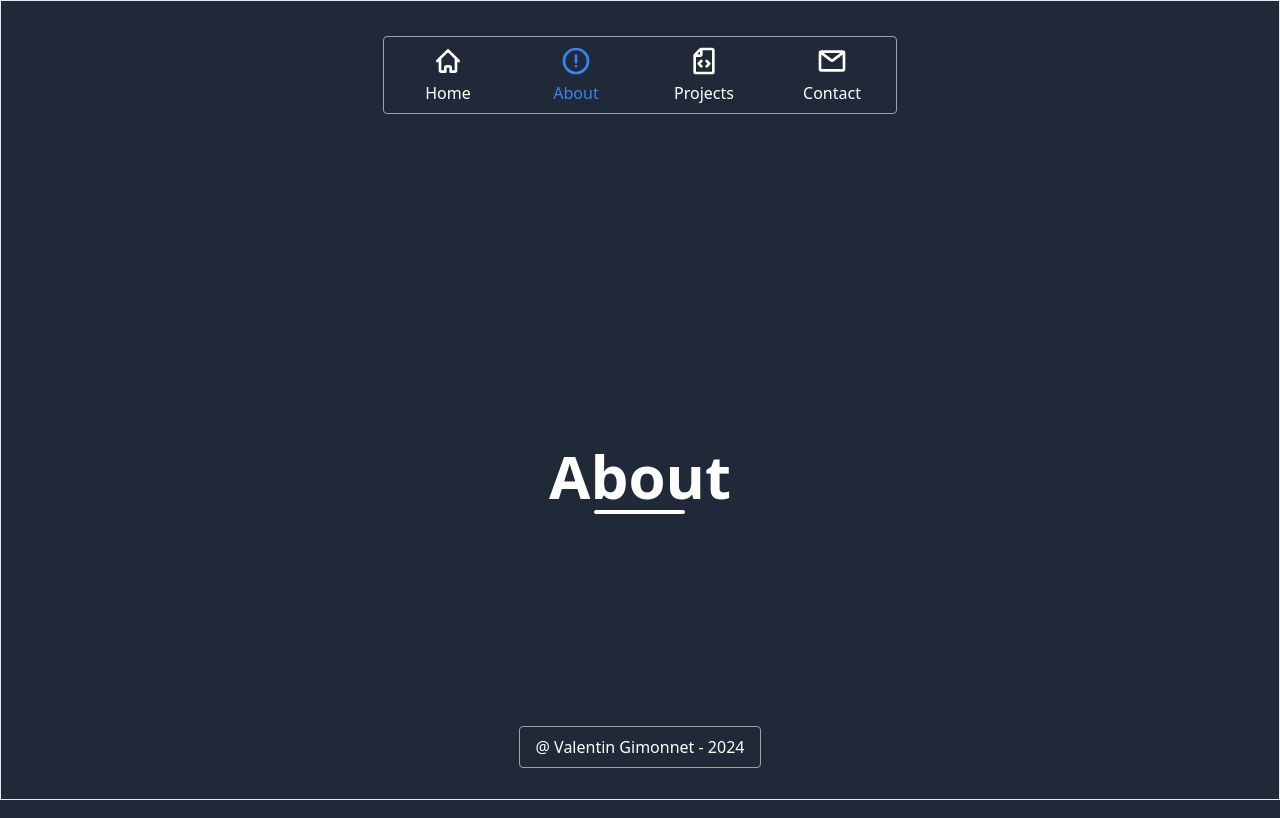
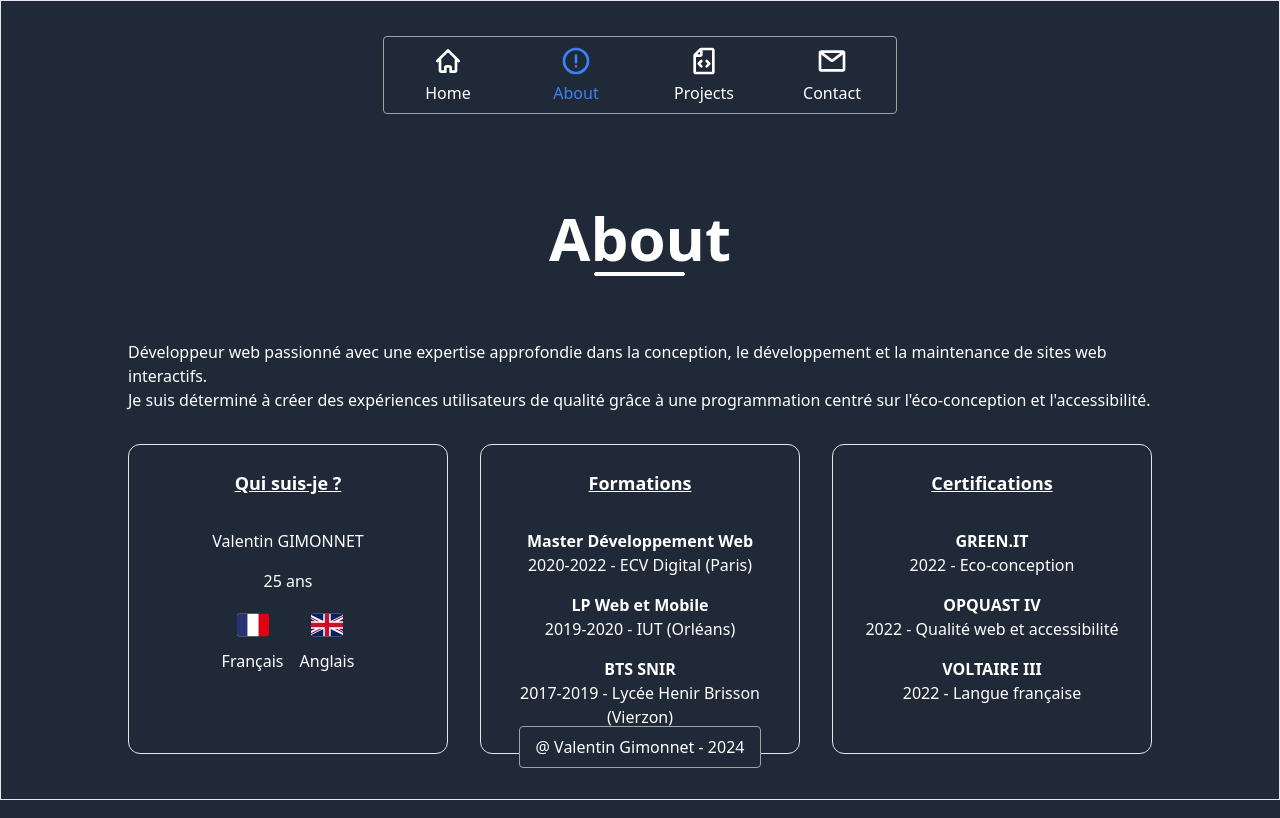
Before and after one commit to vgimonnet/portfolio-react, a React (Vite) app: page / in a window 1280 px wide. Both pictures are taken after a click on the button "About". Built offline with nearby package versions, Linux system fonts and the light colour scheme.

Commit message:
about section style

```diff
--- a/src/components/sections/About.tsx
+++ b/src/components/sections/About.tsx
@@ -1,12 +1,112 @@
+type LANGUAGE = {
+  flag: string;
+  lang: string;
+}
+
+const LANGUAGES: LANGUAGE[] = [
+  {
+    flag: `
+      <svg class="w-8 h-8 rounded" xmlns="http://www.w3.org/2000/svg" shape-rendering="geometricPrecision" text-rendering="geometricPrecision" image-rendering="optimizeQuality" fill-rule="evenodd" clip-rule="evenodd" viewBox="0 0 512 356.18">
+      <path fill="#E1000F" d="M345.04 0h139C499.44.1 512 12.72 512 28.13v299.91c0 15.47-12.65 28.13-28.13 28.14H345.04V0zM15.11 352.95zm-9.54-8.15z"/><path fill="#fff" d="M27.96 0h317.08v356.18H27.98C12.57 356.09 0 343.46 0 328.04V28.14C0 12.72 12.56.1 27.96 0z"/><path fill="#273375" d="M27.96 0h138.99v356.18H28c-15.42-.08-28-12.71-28-28.14V28.14C0 12.72 12.56.1 27.96 0z"/>
+      </svg>
+    `,
+    lang: 'Français',
+  },
+  {
+    flag: `
+      <svg class="w-8 h-8 rounded" version="1.1" id="Layer_1" xmlns="http://www.w3.org/2000/svg" xmlns:xlink="http://www.w3.org/1999/xlink" x="0px" y="0px" viewBox="0 0 55.2 38.4" style="enable-background:new 0 0 55.2 38.4" xml:space="preserve">
+        <style type="text/css">.st0{fill:#FEFEFE;} .st1{fill:#C8102E;} .st2{fill:#012169;}</style><g><path class="st0" d="M2.87,38.4h49.46c1.59-0.09,2.87-1.42,2.87-3.03V3.03c0-1.66-1.35-3.02-3.01-3.03H3.01 C1.35,0.01,0,1.37,0,3.03v32.33C0,36.98,1.28,38.31,2.87,38.4L2.87,38.4z"/><polygon class="st1" points="23.74,23.03 23.74,38.4 31.42,38.4 31.42,23.03 55.2,23.03 55.2,15.35 31.42,15.35 31.42,0 23.74,0 23.74,15.35 0,15.35 0,23.03 23.74,23.03"/><path class="st2" d="M33.98,12.43V0h18.23c1.26,0.02,2.34,0.81,2.78,1.92L33.98,12.43L33.98,12.43z"/><path class="st2" d="M33.98,25.97V38.4h18.35c1.21-0.07,2.23-0.85,2.66-1.92L33.98,25.97L33.98,25.97z"/><path class="st2" d="M21.18,25.97V38.4H2.87c-1.21-0.07-2.24-0.85-2.66-1.94L21.18,25.97L21.18,25.97z"/><path class="st2" d="M21.18,12.43V0H2.99C1.73,0.02,0.64,0.82,0.21,1.94L21.18,12.43L21.18,12.43z"/><polygon class="st2" points="0,12.8 7.65,12.8 0,8.97 0,12.8"/><polygon class="st2" points="55.2,12.8 47.51,12.8 55.2,8.95 55.2,12.8"/><polygon class="st2" points="55.2,25.6 47.51,25.6 55.2,29.45 55.2,25.6"/><polygon class="st2" points="0,25.6 7.65,25.6 0,29.43 0,25.6"/><polygon class="st1" points="55.2,3.25 36.15,12.8 40.41,12.8 55.2,5.4 55.2,3.25"/><polygon class="st1" points="19.01,25.6 14.75,25.6 0,32.98 0,35.13 19.05,25.6 19.01,25.6"/><polygon class="st1" points="10.52,12.81 14.78,12.81 0,5.41 0,7.55 10.52,12.81"/><polygon class="st1" points="44.63,25.59 40.37,25.59 55.2,33.02 55.2,30.88 44.63,25.59"/></g>
+      </svg>
+    `,
+    lang: 'Anglais'
+  }
+]
+
 const About = () => {
 
+  const age = () => {
+    const today = new Date();
+    const birthdateDate = new Date('1998/04/21' );
+
+    let age = today.getFullYear() - birthdateDate.getFullYear();
+    const monthDiff = today.getMonth() - birthdateDate.getMonth();
+    if (monthDiff < 0 || (monthDiff === 0 && today.getDate() < birthdateDate.getDate())) {
+      age--;
+    }
+
+    return age;
+  };
+
   return (
-    <section id="about" className="h-full relative flex justify-around items-center flex-col my-20 ">
+    <section id="about" className="h-fit relative flex items-center flex-col my-20 pb-16">
       <h1
         className="
           text-4xl lg:text-6xl font-bold relative pb-2
           before:content[''] before:absolute before:w-1/2 before:h-1 before:bottom-0 before:left-1/4 before:border before:border-white before:bg-white before:rounded"
       >About</h1>
+
+      <p className="mt-16">
+        Développeur web passionné avec une expertise approfondie dans la conception, le développement et la maintenance de sites web interactifs.
+        <br />
+        Je suis déterminé à créer des expériences utilisateurs de qualité grâce à une programmation centré sur l'éco-conception et l'accessibilité.
+      </p>
+
+      <div className="w-full flex flex-col gap-8 mt-8 justify-center md:flex-row">
+
+        <div className="border rounded-xl bg-gray-800 text-white px-4 py-6 flex flex-col items-center w-full gap-4 xl:w-about">
+          <p className="text-lg font-bold underline mb-4">Qui suis-je ?</p>
+          <p>Valentin GIMONNET</p>
+          <p>{age()} ans</p>
+          <ul className="flex flex-row justify-center items-center gap-4">
+            { LANGUAGES.map((language: LANGUAGE) => {
+              return (
+                <li className="flex flex-col justify-center items-center gap-2">
+                  <span aria-hidden="true" dangerouslySetInnerHTML={{ __html: language.flag}}></span>
+                  <p>{language.lang}</p>
+                </li>
+              )
+            })}
+          </ul>
+        </div>
+
+        <div className="border rounded-xl bg-gray-800 text-white px-4 py-6 flex flex-col items-center w-full gap-4 xl:w-about">
+          <p className="text-lg font-bold underline mb-4">Formations</p>
+          <ul className="flex flex-col justify-center items-center gap-4">
+            <li>
+              <p className="text-center"><b>Master Développement Web</b></p>
+              <p className="text-center">2020-2022 - ECV Digital (Paris)</p>
+            </li>
+            <li>
+              <p className="text-center"><b>LP Web et Mobile</b></p>
+              <p className="text-center">2019-2020 - IUT (Orléans)</p>
+            </li>
+            <li>
+              <p className="text-center"><b>BTS SNIR</b></p>
+              <p className="text-center">2017-2019 - Lycée Henir Brisson (Vierzon)</p>
+            </li>
+          </ul>
+        </div>
+
+        <div className="border rounded-xl bg-gray-800 text-white px-4 py-6 flex flex-col items-center w-full gap-4 xl:w-about">
+          <p className="text-lg font-bold underline mb-4">Certifications</p>
+          <ul className="flex flex-col justify-center items-center gap-4">
+            <li className="flex flex-col justify-center items-center">
+              <p className="text-center"><b>GREEN.IT</b></p>
+              <p className="text-center">2022 - Eco-conception</p>
+            </li>
+            <li className="flex flex-col justify-center items-center">
+              <p className="text-center"><b>OPQUAST IV</b></p>
+              <p className="text-center">2022 - Qualité web et accessibilité</p>
+            </li>
+            <li className="flex flex-col justify-center items-center">
+              <p className="text-center"><b>VOLTAIRE III</b></p>
+              <p className="text-center">2022 - Langue française</p>
+            </li>
+          </ul>
+        </div>
+
+      </div>
+
     </section>
   )
 };
--- a/tailwind.config.js
+++ b/tailwind.config.js
@@ -8,6 +8,9 @@ export default {
     extend: {
       colors: {
         'overlay': '#00000080'
+      },
+      width: {
+        about: '450px',
       }
     },
   },
```
Also changed, not shown: src/components/sections/Home.tsx (+0 -13 lines).
